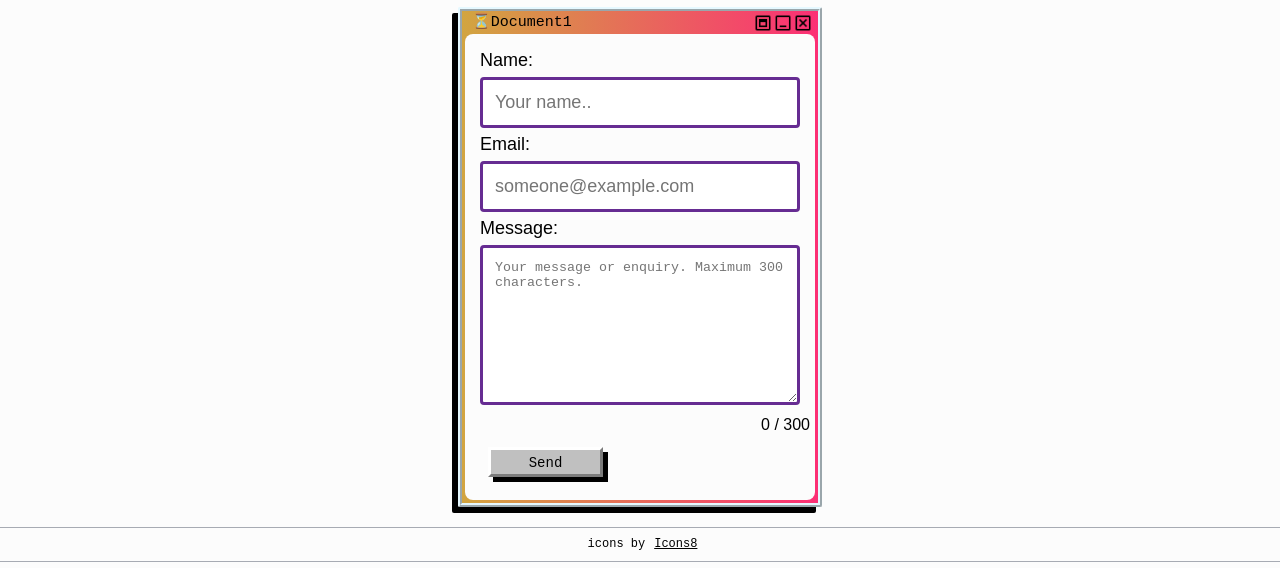
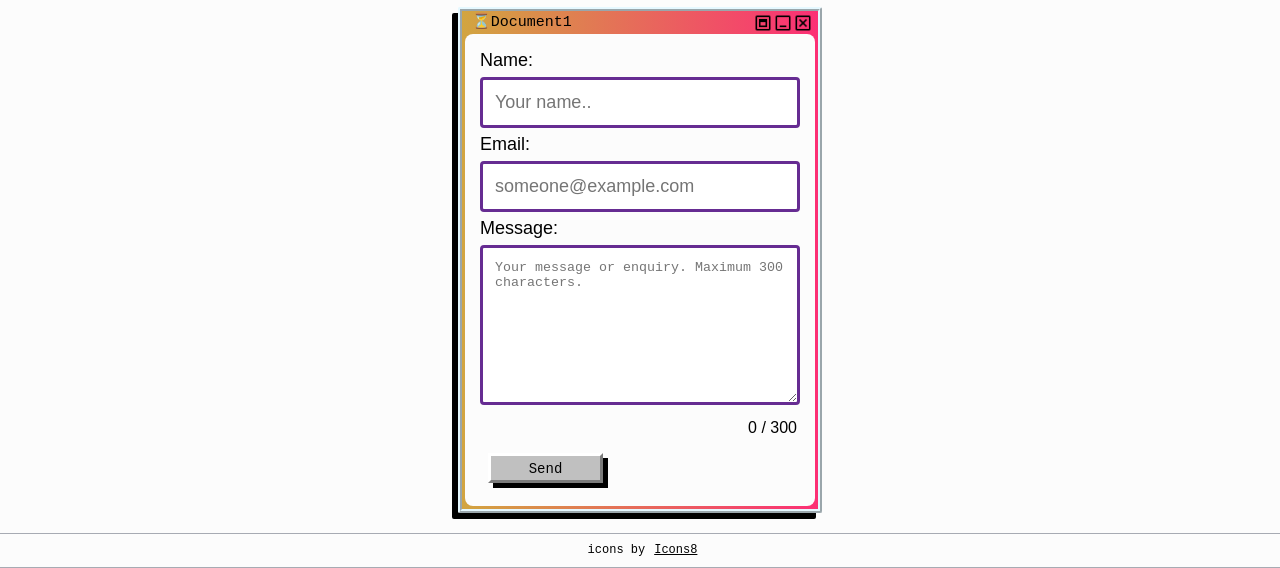
Before and after one commit to be-part/Portfolio-Website, a plain HTML site: page contact.html in a window 1280 px wide. Shown: the part 246-814 px from the top of the page. Drawn offline with Linux system fonts and the light colour scheme.

Commit message:
add styling changes to contact page

```diff
--- a/assets/css/contact.css
+++ b/assets/css/contact.css
@@ -81,9 +81,8 @@ form label {
 }
 
 #character-counter {
-    width: 100%;
     text-align: right;
-    margin: 5px;
+    margin: 8px;
     font-family: sans-serif, Courier New, Courier, monospace;
 }
 
```
